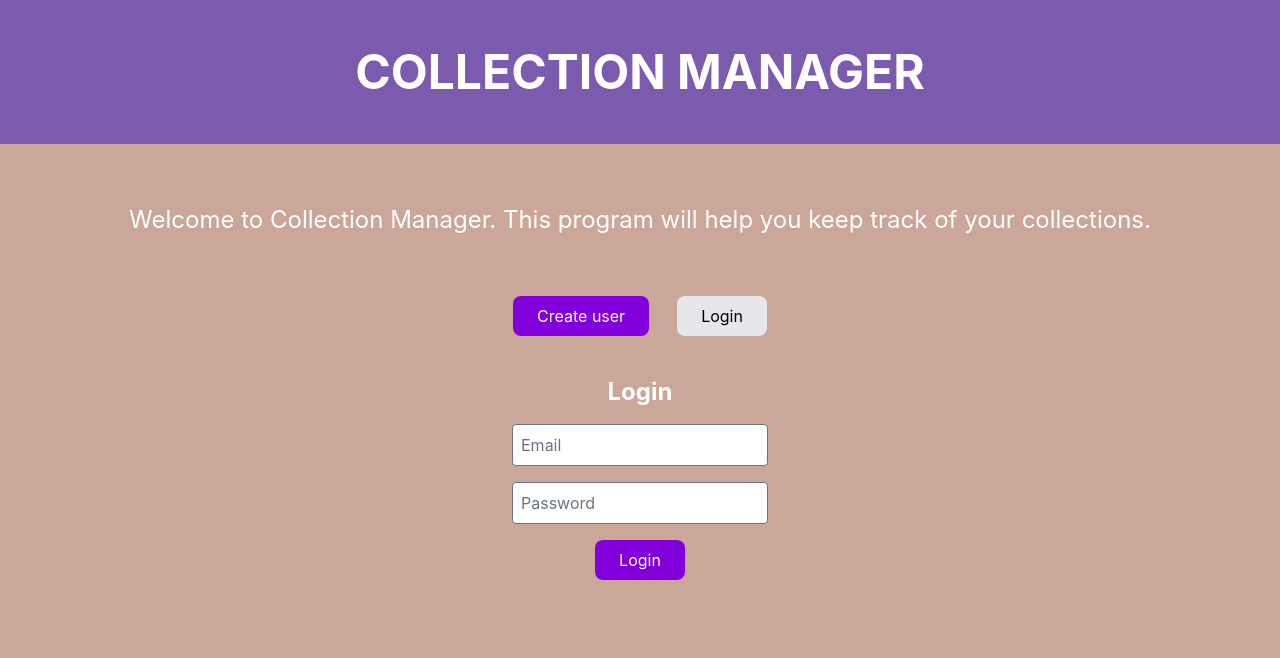
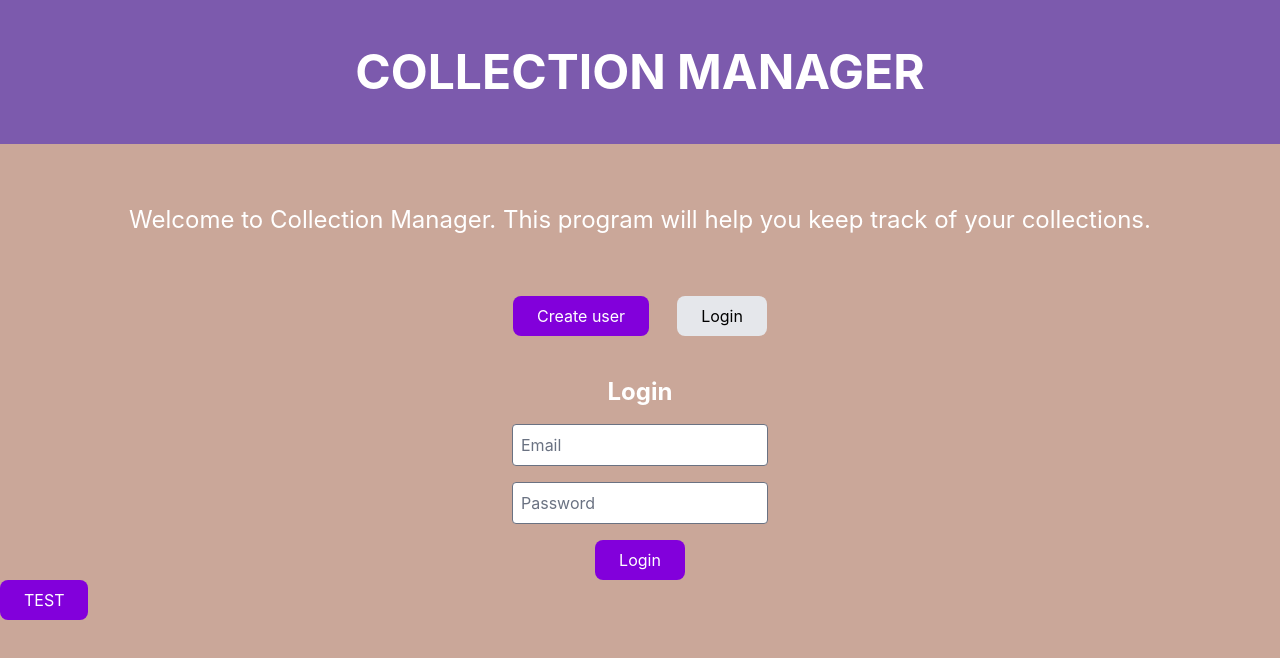
Before and after one commit to Aarhus-tech-project/hovedforloebsprojekth2-Duck413, a SvelteKit app in the folder Frontend/CollectionManagerGui/: page / in a window 1280 px wide. Shown: the top 658 px of the page. Built offline with nearby package versions, Linux system fonts and the light colour scheme.

Commit message:
Changes to login/create user

```diff
--- a/Frontend/CollectionManagerGui/src/routes/+page.svelte
+++ b/Frontend/CollectionManagerGui/src/routes/+page.svelte
@@ -31,12 +31,15 @@
 {#if view === 'login'}
   <div class="flex flex-col gap-4 items-center">
     <h2 class="text-2xl font-bold ">Login</h2>
+
     <input class="border p-2 rounded w-64 text-black" type="text" placeholder="Email" />
     <input class="border p-2 rounded w-64 text-black" type="password" placeholder="Password" />
-    <button class="bg-purple-700 text-white px-6 py-2 rounded-lg cursor-pointer hover:bg-purple-900" onclick={() => goto('/collections')}>
+    <button class="bg-purple-700 text-white px-6 py-2 rounded-lg cursor-pointer hover:bg-purple-900"
+      onclick={() => goto('/collections')}>
       Login
     </button>
   </div>
+
 {:else}
 <div class="flex flex-col gap-4 items-center">
   <h2 class="text-2xl font-bold">Create user</h2>
@@ -51,8 +54,14 @@
     <input class="border p-2 rounded w-64 text-black" type="password" />
   </div>
 
-  <button class="bg-purple-700 text-white px-6 py-2 rounded-lg cursor-pointer hover:bg-purple-900" onclick={() => goto('/collections')}>
+  <button class="bg-purple-700 text-white px-6 py-2 rounded-lg cursor-pointer hover:bg-purple-900"
+    onclick={() => goto('/collections')}>
     Create
   </button>
 </div>
 {/if}
+
+<button class="bg-purple-700 text-white px-6 py-2 rounded-lg cursor-pointer hover:bg-purple-900"
+  onclick={() => goto('/collections')}>
+  TEST
+</button>
```
